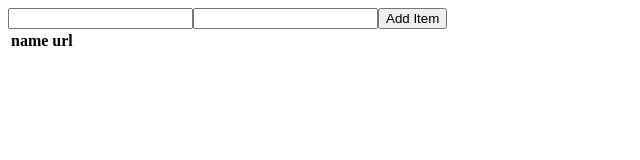
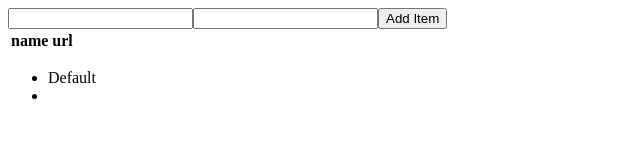
Before and after one commit to kopcinskia/YTPlayer, a React (Create React App) app: page / in a window 1280 px wide. Shown: the top 160 px of the page, without its empty margins (0-640 px from the left). Built offline with nearby package versions, Linux system fonts and the light colour scheme.

Commit message:
add react player

```diff
--- a/package.json
+++ b/package.json
@@ -9,6 +9,7 @@
     "prop-types": "^15.6.1",
     "react": "^16.3.1",
     "react-dom": "^16.3.1",
+    "react-player": "^1.5.0",
     "react-redux": "^5.0.7",
     "redux": "^3.5.2"
   },
--- a/src/components/App.js
+++ b/src/components/App.js
@@ -1,11 +1,13 @@
 import React from 'react'
 import AddListItem from '../containers/AddListItem'
 import VisibleVideoList from '../containers/VisibleVideoList'
+import Player from '../components/Player'
 
 const App = () => (
   <div>
     <AddListItem />
     <VisibleVideoList />
+    <Player/>
   </div>
 );
 
--- /dev/null
+++ b/src/components/Player.js
@@ -0,0 +1,28 @@
+import React from 'react'
+import ReactPlayer from 'react-player'
+import PropTypes from 'prop-types'
+
+const Player = ({url, name}) => (
+      <ul>
+        <li>{name}</li>
+        <li>
+          <ReactPlayer
+          url={url}
+          playing
+          controls
+          />
+        </li>
+      </ul>
+    );
+
+Player.defaultProps = {
+  url: 'https://www.youtube.com/watch?v=ysz5S6PUM-U',
+  name: 'Default'
+};
+
+Player.propTypes = {
+  url: PropTypes.string,
+  name: PropTypes.string,
+};
+
+export default Player;
```
